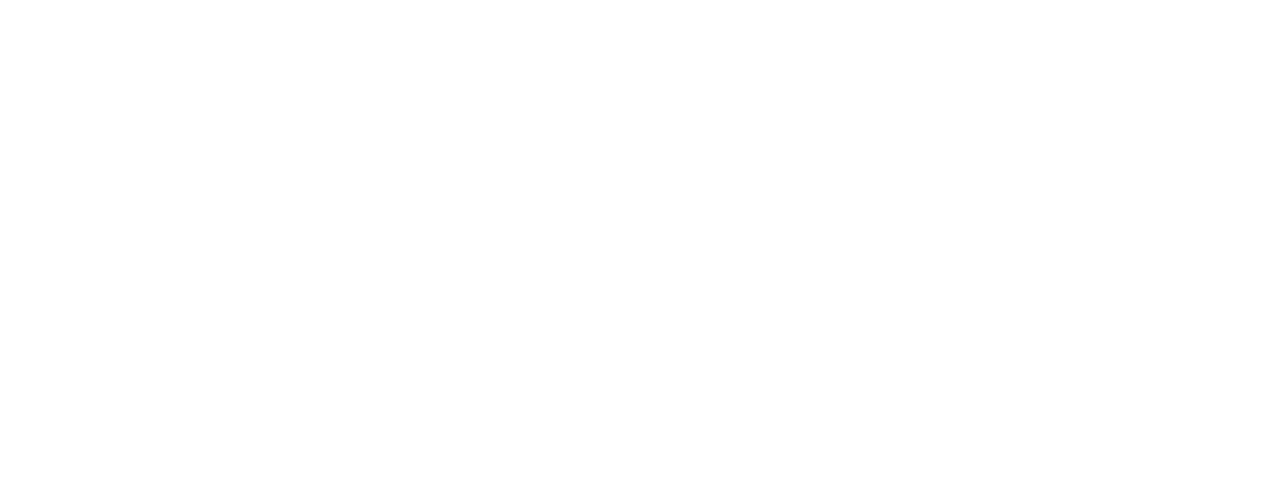
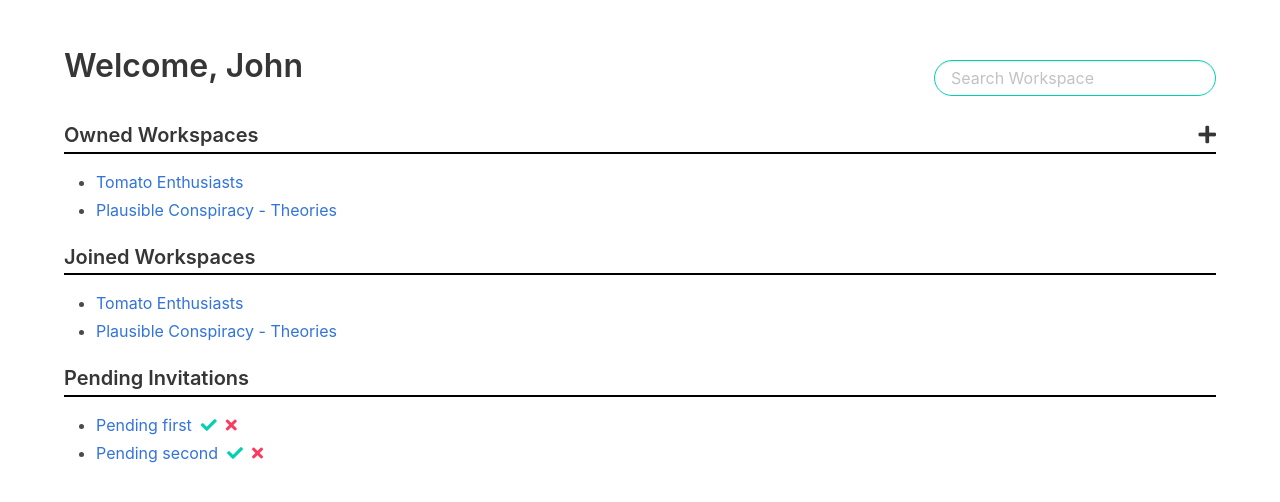
Before and after one commit to pesto-students/batch-8-CODERHOOD, a React (Create React App) app in the folder client/: page /workspace in a window 1280 px wide. Shown: the top 502 px of the page. Built offline with nearby package versions, Linux system fonts and the light colour scheme.

Commit message:
Add Workspace Listing page
Add workspace listing page where separate list of owned workspaces
and invited workspaces are shown. Add a new plus icon button
that will be used for adding new workspace. There should be
welcome message for the logged in user.

Complete #33
Also see #19

```diff
--- /dev/null
+++ b/client/src/containers/Workspace/Workspace.js
@@ -0,0 +1,51 @@
+import React from 'react';
+import Container from '../../components/Container/Container';
+import Columns from '../../components/Columns/Columns';
+import InputField from '../../components/InputField/InputField';
+import SidebarList from '../../components/SidebarList/SidebarList';
+
+const Workspace = ({userName, ...props}) => {
+  const ownedWorkspaces = [
+    <a href="/">Tomato Enthusiasts</a>,
+    <a href="/">Plausible Conspiracy - Theories</a>,
+  ];
+  const pendingWorkspaces = [
+    <span><a href="/">Pending first</a>&nbsp;&nbsp;<i className="has-text-primary fas fa-check"></i>&nbsp;&nbsp;<i className="has-text-danger fas fa-times"></i></span>,
+    <span><a href="/">Pending second</a>&nbsp;&nbsp;<i className="has-text-primary fas fa-check"></i>&nbsp;&nbsp;<i className="has-text-danger fas fa-times"></i></span>,
+  ];
+  return (
+    <Container>
+      <div className="level content">
+        <div className="level-left">
+          <h1 className="level-item">Welcome, John</h1>
+        </div>
+        <div className="level-right">
+          <form className="level-item">
+            <InputField
+              className="is-primary is-rounded"
+              placeholder="Search Workspace"
+            />
+          </form>
+        </div>
+      </div>
+
+      <SidebarList
+        heading="Owned Workspaces"
+        list={ownedWorkspaces}
+        action={<i className="fas fa-plus"></i>} />
+
+      <SidebarList
+        heading="Joined Workspaces"
+        list={ownedWorkspaces} />
+
+      <SidebarList
+        heading="Pending Invitations"
+        list={pendingWorkspaces} />
+
+      <Columns>
+      </Columns>
+    </Container>
+  )
+}
+
+export default Workspace;
--- a/client/src/index.js
+++ b/client/src/index.js
@@ -4,6 +4,7 @@
 import App from "./containers/App";
 import SignIn from "./containers/SignIn/SignIn";
 import Thread from "./containers/Thread/Thread";
+import Workspace from "./containers/Workspace/Workspace";
 import * as serviceWorker from "./serviceWorker";
 import { Route, BrowserRouter as Router, Switch } from "react-router-dom";
 
@@ -13,6 +14,7 @@
       <Route exact path="/" component={App} />
       <Route exact path="/signin" component={SignIn} />
       <Route exact path="/thread" component={Thread} />
+      <Route exact path="/workspace" component={Workspace} />
     </Switch>
   </Router>
 );
```
